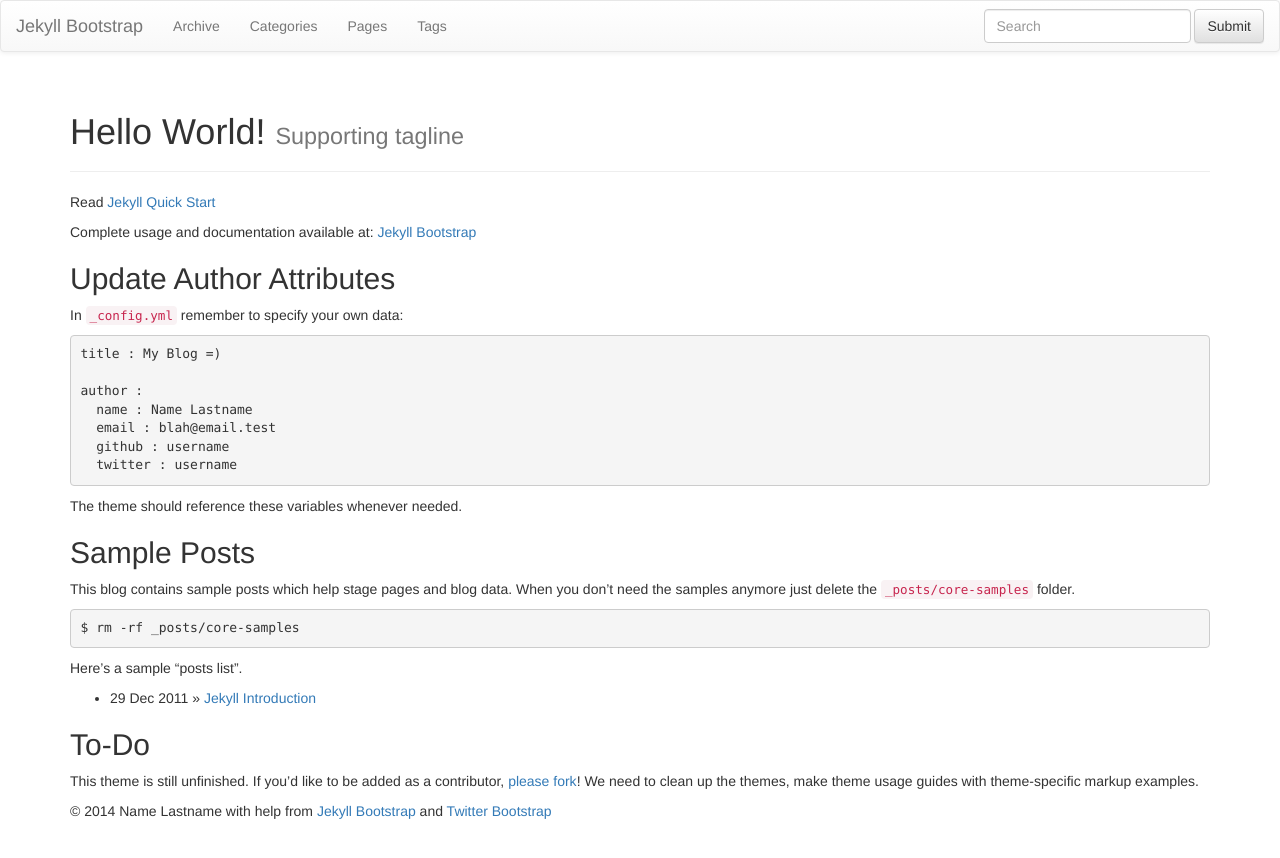
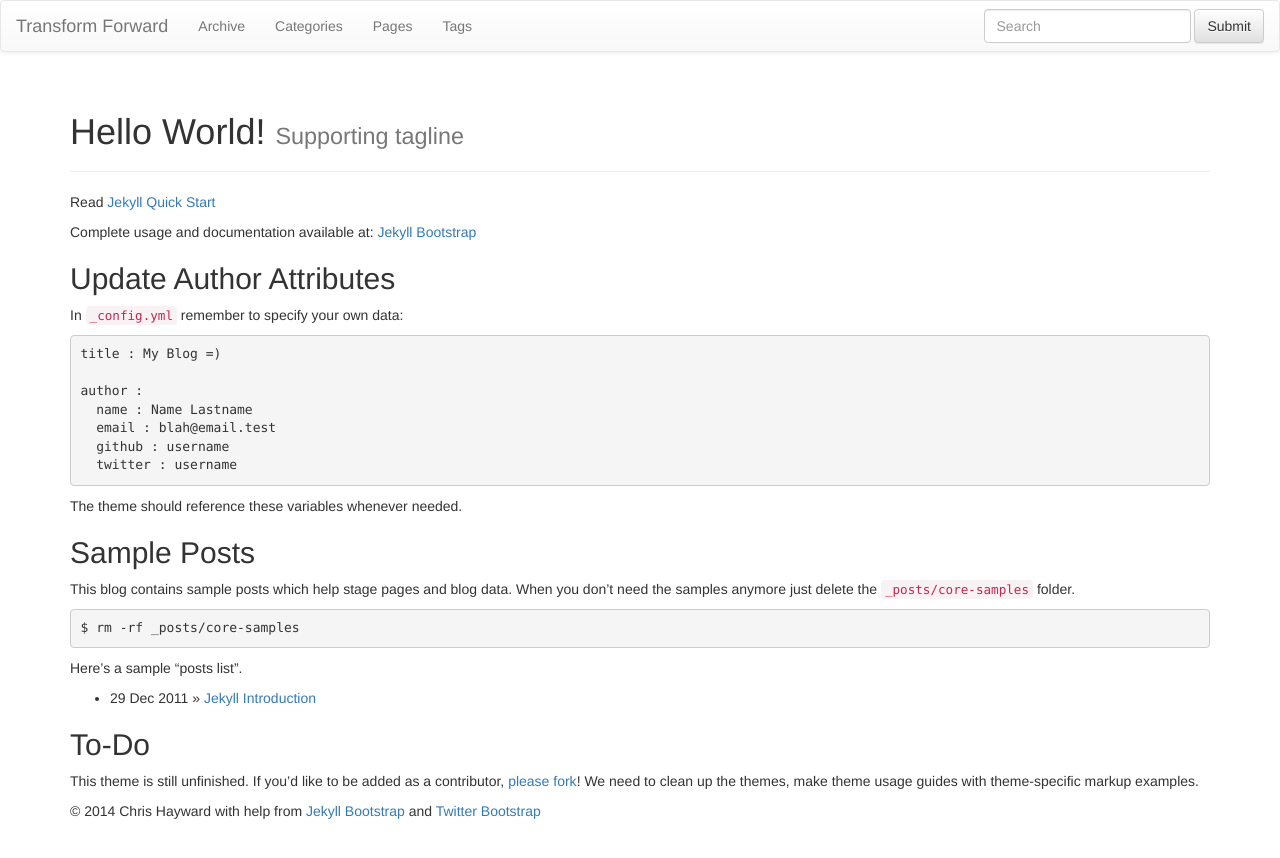
Before and after one commit to ellji/ellji.github.io, a Jekyll site: the page built from index.md, in a window 1280 px wide. Shown: the top 858 px of the page. Built offline with Jekyll 4.4.1, drawn with Linux system fonts in a browser that asks for light colours; nearby versions of some CDN libraries; library files that are not in the unit come from our copies.

```diff
--- a/_config.yml
+++ b/_config.yml
@@ -3,19 +3,19 @@
 permalink: /:categories/:year/:month/:day/:title
 
 exclude: [".rvmrc", ".rbenv-version", "README.md", "Rakefile", "changelog.md"]
-highlighter: pygments
+highlighter: rouge
 
 # Themes are encouraged to use these universal variables
 # so be sure to set them if your theme uses them.
 #
-title : Jekyll Bootstrap
-tagline: Site Tagline
+title : Transform Forward
+tagline: The personal site for Chris Hayward
 author :
-  name : Name Lastname
-  email : blah@email.test
-  github : username
-  twitter : username
-  feedburner : feedname
+  name : Chris Hayward
+  email : chris.f.hayward@gmail.com
+  github : ellji
+  twitter : ellji
+ # feedburner : feedname
 
 # The production_url is only used when full-domain names are needed
 # such as sitemap.txt
@@ -25,7 +25,7 @@ author :
 # Else if you are pushing to username.github.io, replace with your username.
 # Finally if you are pushing to a GitHub project page, include the project name at the end.
 #
-production_url : http://username.github.io
+production_url : http://christopherhayward.me
 
 # All Jekyll-Bootstrap specific configurations are namespaced into this hash
 #
```
Also changed, not shown: index.html (deleted, +0 -65 lines).
